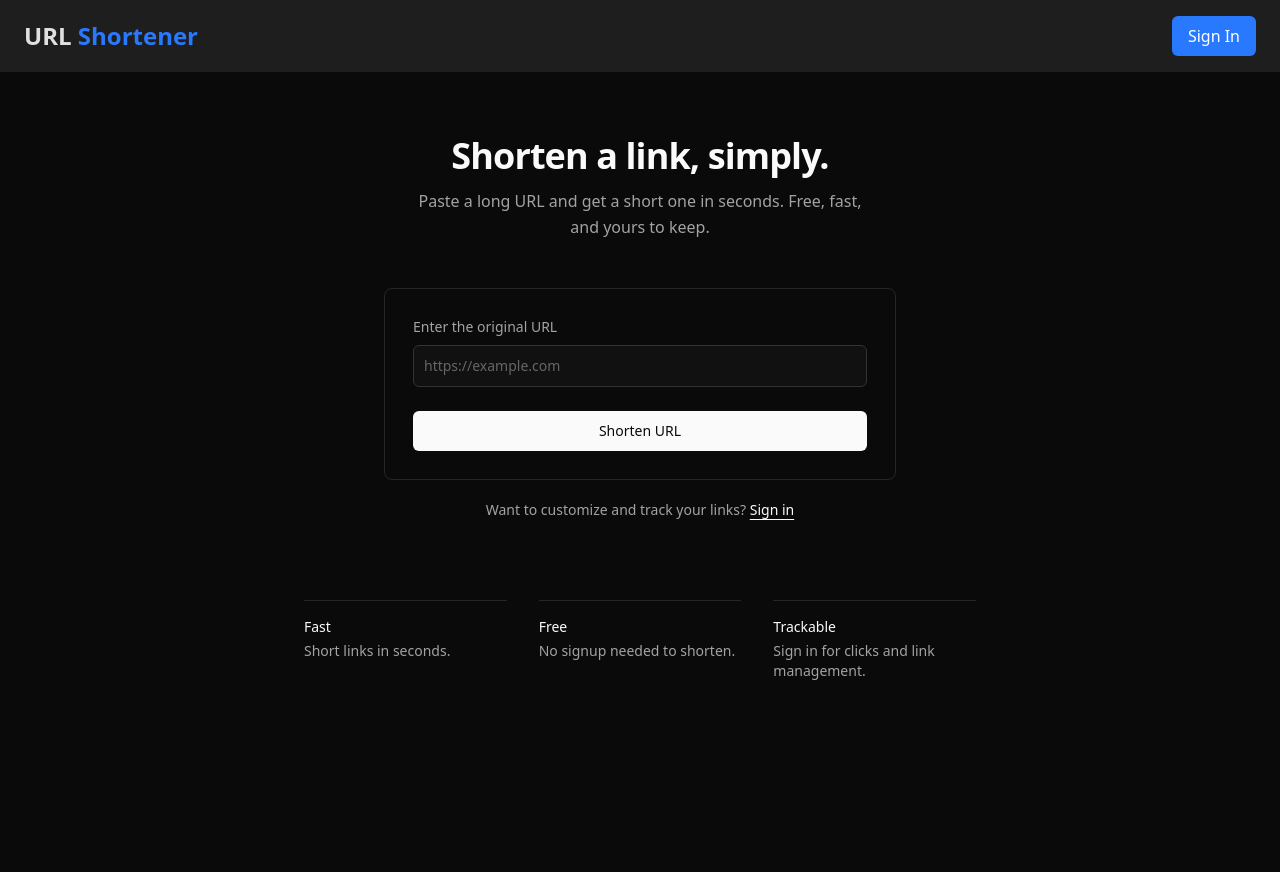
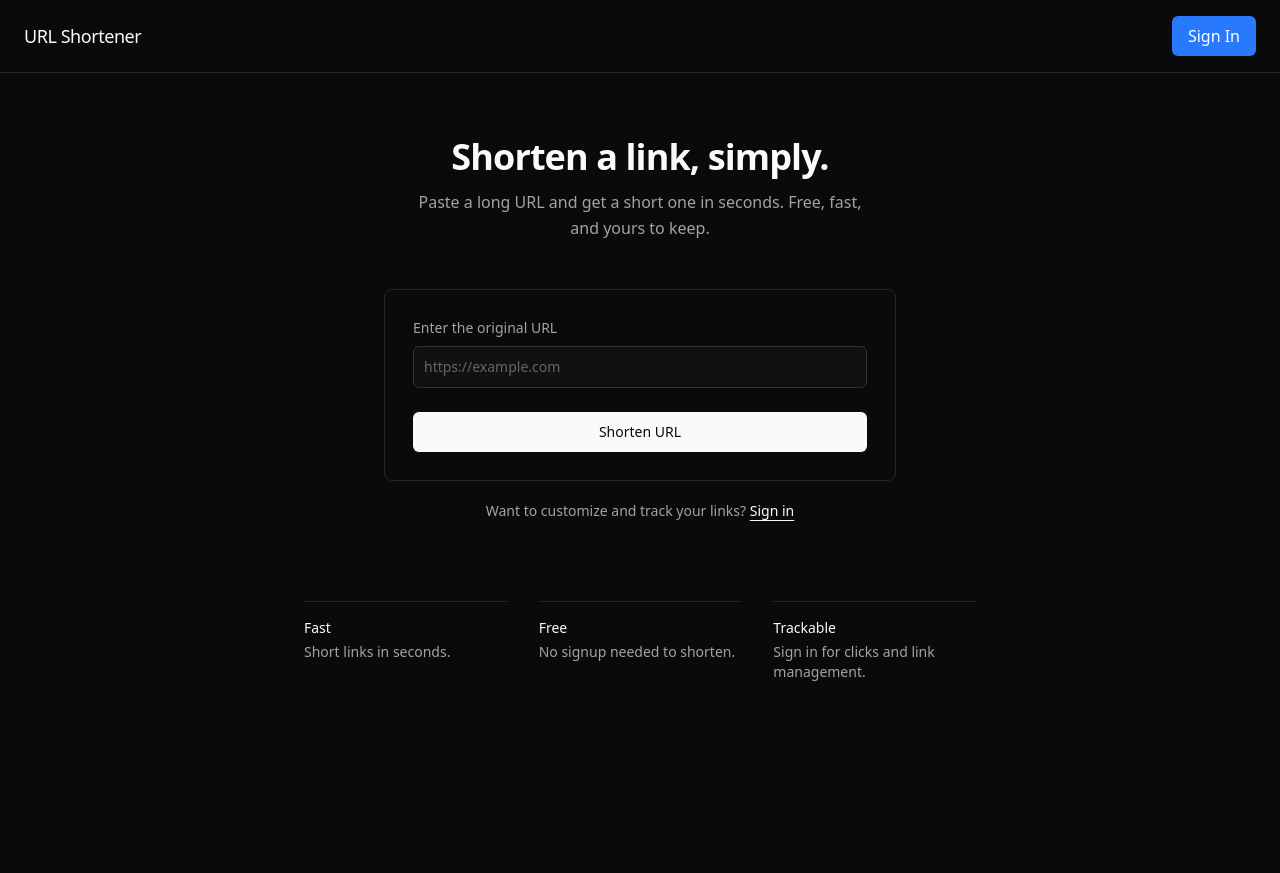
Before and after one commit to Exploring-glitch/URL-Shortener, a React app in the folder frontend/: page / in a window 1280 px wide. Built offline with nearby package versions, Linux system fonts and the light colour scheme; the HTML template or start-up script is replaced by a standard one.

Commit message:
style(nav): monochrome navbar shell and wordmark

```diff
--- a/frontend/src/components/NavBar.jsx
+++ b/frontend/src/components/NavBar.jsx
@@ -27,8 +27,8 @@ export const NavBar = () => {
     }
 
     return (
-        <nav className="bg-[#1E1E1E] px-6 py-4 flex justify-between items-center sticky top-0 z-50">
-            <h1 className="text-[#E0E0E0] text-lg sm:text-2xl font-semibold"> URL <span className="text-[#2979FF]">Shortener</span></h1>
+        <nav className="bg-[#0A0A0A] border-b border-[#262626] px-4 sm:px-6 py-4 flex justify-between items-center sticky top-0 z-50">
+            <h1 className="text-[#FAFAFA] text-base sm:text-lg font-medium tracking-tight">URL Shortener</h1>
 
             <div className='flex gap-3'>
                 <div className="flex items-center">
```
